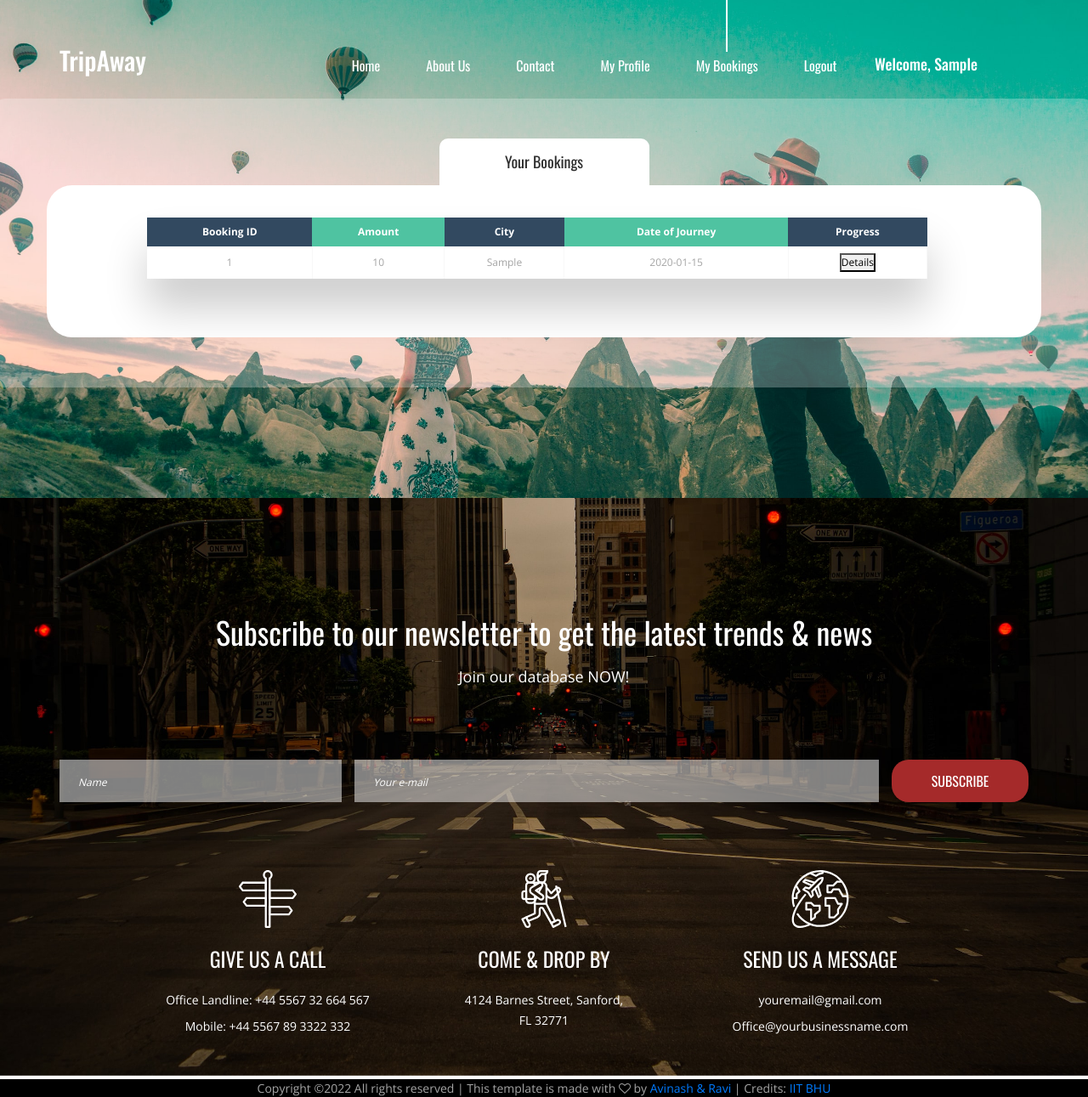
After one commit to avishaan24/tripAway, a Django app: page /bookings/ in a window 1280 px wide. The commit adds this page. Shown: the whole page at 85% size. Run offline with Django 4.2, Linux system fonts and the light colour scheme; a user stored in the database is signed in; tables that the repository leaves empty hold one stand-in row (values such as "Sample post"); some libraries are stand-ins or nearby versions.

Commit message:
update all pages and design

```diff
--- a/tour/models.py
+++ b/tour/models.py
@@ -30,7 +30,7 @@ class Packages(models.Model):
 class Booking(models.Model):
     id = models.AutoField(primary_key=True);
     username=models.ForeignKey(User,on_delete=models.CASCADE,default='user')
-    package_id=models.IntegerField()
+    package=models.ForeignKey('Packages',on_delete=models.CASCADE)
     persons=models.IntegerField()
     startdate=models.CharField(max_length=100,default="1/1/2022")
     amount=models.IntegerField(default=0)
@@ -39,7 +39,7 @@ class Booking(models.Model):
     agent_mobile=models.CharField(max_length=20,blank=True,null=True)
 
 class Passenger(models.Model):
-    booking_id=models.IntegerField()
+    booking=models.ForeignKey('Booking',on_delete=models.CASCADE)
     name=models.CharField(max_length=200)
     gender=models.CharField(max_length=200)
     aadhar=models.CharField(max_length=200)
--- a/tour/static/styles/about.css
+++ b/tour/static/styles/about.css
@@ -694,7 +694,8 @@ section
 }
 .search_input_1
 {
-	width: 25%;
+	width: 80%;
+	color:orange;
 }
 .search_input_2
 {
--- a/tour/templates/tour/login_page.html
+++ b/tour/templates/tour/login_page.html
@@ -13,10 +13,11 @@
 {% block list %}
     <li><a href="{% url 'index' %}">Home</a></li>
     <li><a href="{% url 'about' %}">About Us</a></li>
-    <li><a href="news">News</a></li>
     <li><a href="contact">Contact</a></li>
 
     {% if user.is_authenticated %}
+        <li><a href="{% url 'prof' %}">My Profile</a></li>
+        <li><a href="{% url 'booking' %}">My Bookings</a></li>
         <li><a href="{% url 'logout' %}">Logout</a></li>
     {% else %}
         <li><a href="{% url 'register' %}">Register</a></li>
@@ -27,10 +28,11 @@
 {% block list1 %}
     <li><a href="{% url 'index' %}">Home</a></li>
     <li><a href="{% url 'about' %}">About Us</a></li>
-    <li><a href="news">News</a></li>
     <li><a href="contact">Contact</a></li>
 
     {% if user.is_authenticated %}
+        <li><a href="{% url 'prof' %}">My Profile</a></li>
+        <li><a href="{% url 'booking' %}">My Bookings</a></li>
         <li><a href="{% url 'logout' %}">Logout</a></li>
     {% else %}
         <li><a href="{% url 'register' %}">Register</a></li>
--- /dev/null
+++ b/tour/templates/tour/my_bookings.html
@@ -0,0 +1,138 @@
+{% extends 'base.html' %}
+{% load static %}
+
+{% block title %}
+    My Bookings
+{% endblock title %}
+
+{% block decorate %}
+	<link rel="stylesheet" type="text/css" href="{% static 'styles/about.css' %}">
+	<link rel="stylesheet" type="text/css" href="{% static 'styles/about_responsive.css' %}">
+{% endblock decorate %}
+
+{% block list %}
+    <li><a href="{% url 'index' %}">Home</a></li>
+    <li><a href="{% url 'about' %}">About Us</a></li>
+    <li><a href="contact">Contact</a></li>
+
+    {% if user.is_authenticated %}
+        <li><a href="{% url 'prof' %}">My Profile</a></li>
+        <li class="active"><a href="{% url 'booking' %}">My Bookings</a></li>
+        <li><a href="{% url 'logout' %}">Logout</a></li>
+    {% else %}
+        <li><a href="{% url 'register' %}">Register</a></li>
+        <li><a href="{% url 'login' %}">Login</a></li>
+    {% endif %}
+{% endblock list %}
+
+{% block list1 %}
+    <li><a href="{% url 'index' %}">Home</a></li>
+    <li><a href="{% url 'about' %}">About Us</a></li>
+    <li><a href="contact">Contact</a></li>
+
+    {% if user.is_authenticated %}
+        <li><a href="{% url 'prof' %}">My Profile</a></li>
+        <li class="active"><a href="{% url 'booking' %}">My Bookings</a></li>
+        <li><a href="{% url 'logout' %}">Logout</a></li>
+    {% else %}
+        <li><a href="{% url 'register' %}">Register</a></li>
+        <li><a href="{% url 'login' %}">Login</a></li>
+    {% endif %}
+{% endblock list1 %}
+
+{% block content %}
+    <!-- Home -->
+
+    <div class="home">
+        <div class="background_image" style="background-image:url({% static 'images/register_bg.jpeg' %})"></div>
+    </div>
+
+    <!-- Register -->
+
+    <div class="home_search">
+        <div class="container">
+            <div class="row">
+                <div class="col">
+                    <div class="home_search_container">
+                        <div class="home_search_title">Your Bookings</div>
+                        <div class="home_search_content">
+                              <div class="table-wrapper">
+                                    <table class="fl-table">
+                                        <thead>
+                                        <tr>
+                                            <th>Booking ID</th>
+                                            <th>Amount</th>
+                                            <th>City</th>
+                                            <th>Date of Journey</th>
+                                            <th>Progress</th>
+                                        </tr>
+                                        </thead>
+                                        <tbody>
+                                           {% if booking %}
+                                                {% for n in booking %}
+                                                <tr>
+                                                      <td>{{n.id}}</td>
+                                                      <td>{{n.amount}}</td>
+                                                      <td>{{n.package.city}}</td>
+                                                      <td>{{n.startdate}}</td>
+                                                      <td><button>Details</button></td>
+
+                                                </tr>
+                                                {% endfor %}
+                                            {% else %}
+                                                No bookings Available
+                                           {% endif %}
+
+                                        <tbody>
+                                    </table>
+                                </div>
+                                <style>
+                                    .table-wrapper{
+                                          margin: 2% 5% 5%;
+                                          box-shadow: 0px 35px 50px rgba( 0, 0, 0, 0.2 );
+                                      }
+
+                                      .fl-table {
+                                          border-radius: 5px;
+                                          font-size: 12px;
+                                          font-weight: normal;
+                                          border: none;
+                                          border-collapse: collapse;
+                                          width: 100%;
+                                          max-width: 100%;
+                                          white-space: nowrap;
+                                          background-color: white;
+                                      }
+
+                                      .fl-table td, .fl-table th {
+                                          text-align: center;
+                                          padding: 8px;
+                                      }
+
+                                      .fl-table td {
+                                          border-right: 1px solid #f8f8f8;
+                                          font-size: 12px;
+                                      }
+
+                                      .fl-table thead th {
+                                          color: #ffffff;
+                                          background: #4FC3A1;
+                                      }
+
+
+                                      .fl-table thead th:nth-child(odd) {
+                                          color: #ffffff;
+                                          background: #324960;
+                                      }
+
+                                      .fl-table tr:nth-child(even) {
+                                          background: #F8F8F8;
+                                      }
+                                </style>
+                        </div>
+                    </div>
+                </div>
+            </div>
+        </div>
+    </div>
+{% endblock content %}
--- a/tour/templates/tour/register.html
+++ b/tour/templates/tour/register.html
@@ -13,10 +13,11 @@
 {% block list %}
     <li><a href="{% url 'index' %}">Home</a></li>
     <li><a href="{% url 'about' %}">About Us</a></li>
-    <li><a href="news">News</a></li>
     <li><a href="contact">Contact</a></li>
 
     {% if user.is_authenticated %}
+        <li><a href="{% url 'prof' %}">My Profile</a></li>
+        <li><a href="{% url 'booking' %}">My Bookings</a></li>
         <li><a href="{% url 'logout' %}">Logout</a></li>
     {% else %}
         <li class="active"><a href="{% url 'register' %}">Register</a></li>
@@ -27,10 +28,11 @@
 {% block list1 %}
     <li><a href="{% url 'index' %}">Home</a></li>
     <li><a href="{% url 'about' %}">About Us</a></li>
-    <li><a href="news">News</a></li>
     <li><a href="contact">Contact</a></li>
 
     {% if user.is_authenticated %}
+        <li><a href="{% url 'prof' %}">My Profile</a></li>
+        <li><a href="{% url 'booking' %}">My Bookings</a></li>
         <li><a href="{% url 'logout' %}">Logout</a></li>
     {% else %}
         <li class="active"><a href="{% url 'register' %}">Register</a></li>
--- a/tour/urls.py
+++ b/tour/urls.py
@@ -10,7 +10,8 @@ urlpatterns = [
     path('news/',views.news,name='news'),
     path('contact/',views.contact,name='contact'),
     path('register/',views.register,name='register'),
-    path('profile/',views.profile,name='profile'),
+    path('profile/',views.profile,name='prof'),
+    path('bookings/',views.booking_details,name='booking'),
     path('package/<int:pid>/passenger',views.passenger,name='passenger'),
     path('packageview/<int:pid>',views.packageview,name='packageview'),
     path('paymentdetails/',views.payment,name='checkout'),
--- a/tour/views.py
+++ b/tour/views.py
@@ -41,6 +41,16 @@ def logout_page(request):
 
 def about(request):
     return render(request,'tour/about.html');
+
+def booking_details(request):
+    if request.user.is_authenticated:
+        name=request.user
+        booking=Booking.objects.filter(username=name,paid=True).all()
+        data={'booking':booking}
+        return render(request,'tour/my_bookings.html',data);
+    else:
+        messages.error(request,("Logged in first!"))
+        return redirect('login')
 
 def contact(request):
     return render(request,'tour/contact.html');
@@ -153,6 +163,9 @@ def handlerequest(request):
     if verify:
         if response_dict['RESPCODE'] == '01':
             print('order successful')
+            booking=Booking.objects.get(id=int(response_dict['ORDERID']))
+            booking.paid=True
+            booking.save()
         else:
             print('order was not successful because' + response_dict['RESPMSG'])
     return render(request, 'tour/paymentstatus.html', {'response': response_dict})
--- a/tripAway/settings.py
+++ b/tripAway/settings.py
@@ -79,7 +79,7 @@ WSGI_APPLICATION = 'tripAway.wsgi.application'
 DATABASES = {
     'default': {
         'ENGINE': 'django.db.backends.mysql',
-        'NAME': 'sheru',
+        'NAME': 'sher',
         'USER': 'root',
         'PASSWORD': config("PASSWORD"),
         'HOST':'localhost',
```
Also changed, not shown: tour/templates/tour/about.html (+4 -5 lines), tour/templates/tour/add_passenger.html (+0 -28 lines), tour/templates/tour/booking.html (deleted, +0 -64 lines), tour/templates/tour/home.html (+6 -7 lines), tour/templates/tour/my_profile.html (+6 -4 lines), tour/templates/tour/packageview.html (+13 -6 lines), tour/templates/tour/payment.html (+0 -27 lines), tour/templates/tour/paymentstatus.html (+37 -39 lines), media/pics/aditya-siva-6rDbvXzIVpQ-unsplash_EY9A8Qh.jpg (added), tour/migrations/0018_remove_booking_package_id_and_more.py (added), tour/templates/tour/news.html (deleted).
